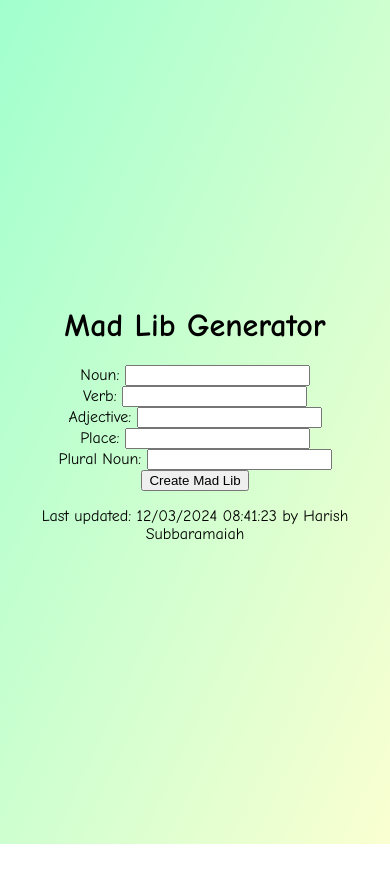
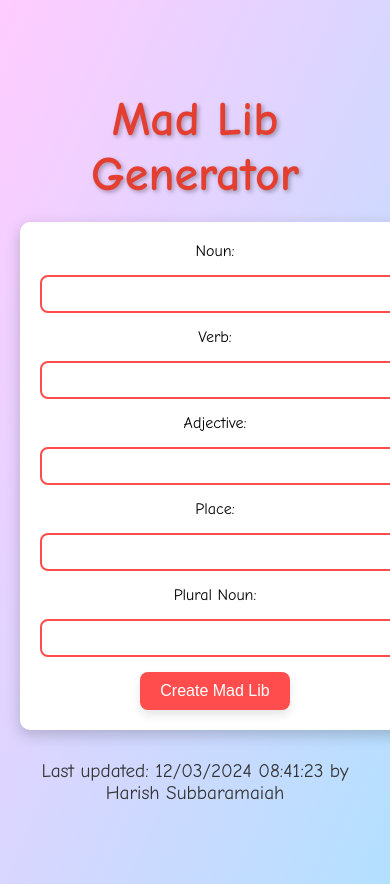
Before and after one commit to harishsreddy6/ITC505, a website: page public/index.html in a window 390 px wide. Before the commit the page ends 844 px from the top, so only its background shows below. Drawn offline with Linux system fonts and the light colour scheme.

Commit message:
Update styles.css

```diff
--- a/public/styles.css
+++ b/public/styles.css
@@ -1,7 +1,8 @@
+
 /* Global Styles */
 body {
     font-family: 'Comic Sans MS', sans-serif;
-    background: linear-gradient(to bottom right, #a1ffce, #faffd1);
+    background: linear-gradient(to bottom right, #ffccff, #b3e0ff);
     margin: 0;
     padding: 0;
     display: flex;
@@ -11,50 +12,68 @@ body {
     text-align: center;
 }
 
-/* Success Container Styling */
-.success-container {
-    background-color: #ffffff;
-    padding: 30px;
-    border-radius: 20px;
-    box-shadow: 0 8px 20px rgba(0, 0, 0, 0.15);
-    text-align: center;
-    animation: fadeIn 1.5s ease-out;
-    width: 90%;
-    max-width: 600px;
+/* Animated Heading */
+.animated-heading {
+    font-size: 3rem;
+    color: #e33e2f;
+    display: inline-block; /* Ensure animation applies correctly */
+    animation: jump 1s ease-in-out infinite; /* Add animation */
 }
 
-/* Success Icon */
-.success-icon {
-    font-size: 4rem;
-    color: #28a745;
-    animation: bounce 1.5s infinite ease-in-out;
-    margin-bottom: 20px;
+@keyframes jump {
+    0%, 100% {
+        transform: translateY(0); /* Original position */
+    }
+    50% {
+        transform: translateY(-20px); /* Moves up slightly */
+    }
 }
 
-/* Success Heading */
-.success-heading {
-    font-size: 2.5rem;
-    color: #28a745;
+
+h1 {
+    color: #ff4d4d;
+    font-size: 3em;
     margin-bottom: 20px;
-    text-shadow: 1px 1px 4px rgba(0, 0, 0, 0.2);
+    text-shadow: 2px 2px 4px rgba(0, 0, 0, 0.3);
+    animation: bounceIn 1s ease-out;
 }
 
-/* Mad Lib Story */
-.mad-lib-story {
-    font-size: 1.2rem;
-    color: #333333;
-    margin-bottom: 30px;
-    line-height: 1.6;
+footer p {
+    color: #333;
+    font-size: 1.1em;
 }
 
-.mad-lib-story .highlight {
-    color: #ff5733;
-    font-weight: bold;
+/* Form Styling */
+form {
+    background-color: #fff;
+    padding: 30px;
+    border-radius: 10px;
+    box-shadow: 0 5px 15px rgba(0, 0, 0, 0.2);
+    width: 100%;
+    max-width: 500px;
+    animation: fadeIn 1.5s ease-out;
+}
+
+/* Input Fields */
+input[type="text"] {
+    width: 100%;
+    padding: 10px;
+    margin: 15px 0;
+    border: 2px solid #ff4d4d;
+    border-radius: 8px;
+    font-size: 1.2em;
+    outline: none;
+    transition: 0.3s;
+}
+
+input[type="text"]:focus {
+    border-color: #ff80b3;
+    box-shadow: 0 0 10px rgba(255, 128, 179, 0.5);
 }
 
 /* Button Styling */
-.action-button {
-    background-color: #28a745;
+button {
+    background-color: #ff4d4d;
     color: white;
     border: none;
     border-radius: 8px;
@@ -62,19 +81,42 @@ body {
     padding: 15px 30px;
     cursor: pointer;
     transition: 0.3s ease;
-    box-shadow: 0 5px 15px rgba(0, 0, 0, 0.2);
+    box-shadow: 0 5px 10px rgba(0, 0, 0, 0.1);
 }
 
-.action-button:hover {
-    background-color: #218838;
+button:hover {
+    background-color: #ff1a1a;
     transform: translateY(-3px);
 }
 
-.action-button:active {
+button:active {
     transform: translateY(1px);
 }
 
-/* Keyframes for Animation */
+/* Footer Styling */
+footer {
+    margin-top: 30px;
+}
+
+footer p {
+    font-size: 1.2em;
+}
+
+/* Animation */
+@keyframes bounceIn {
+    0% {
+        transform: scale(0);
+        opacity: 0;
+    }
+    60% {
+        transform: scale(1.1);
+        opacity: 1;
+    }
+    100% {
+        transform: scale(1);
+    }
+}
+
 @keyframes fadeIn {
     0% {
         opacity: 0;
@@ -86,42 +128,41 @@ body {
     }
 }
 
-@keyframes bounce {
-    0%, 100% {
-        transform: translateY(0);
-    }
-    50% {
-        transform: translateY(-10px);
-    }
-}
-
-/* Media Query for Responsiveness */
+/* Media Query for responsiveness */
 @media screen and (max-width: 768px) {
-    .success-heading {
-        font-size: 2rem;
+    body {
+        flex-direction: column;
+        padding: 20px;
     }
 
-    .mad-lib-story {
-        font-size: 1rem;
+    h1 {
+        font-size: 2.5em;
     }
 
-    .action-button {
+    form {
+        padding: 20px;
+        width: 100%;
+        max-width: 400px;
+    }
+
+    button {
         font-size: 1.1em;
         padding: 12px 25px;
     }
 }
 
 @media screen and (max-width: 480px) {
-    .success-heading {
-        font-size: 1.8rem;
+    h1 {
+        font-size: 2em;
     }
 
-    .mad-lib-story {
-        font-size: 0.9rem;
-    }
-
-    .action-button {
+    button {
         font-size: 1em;
         padding: 10px 20px;
     }
+
+    input[type="text"] {
+        font-size: 1em;
+        padding: 8px;
+    }
 }
```
